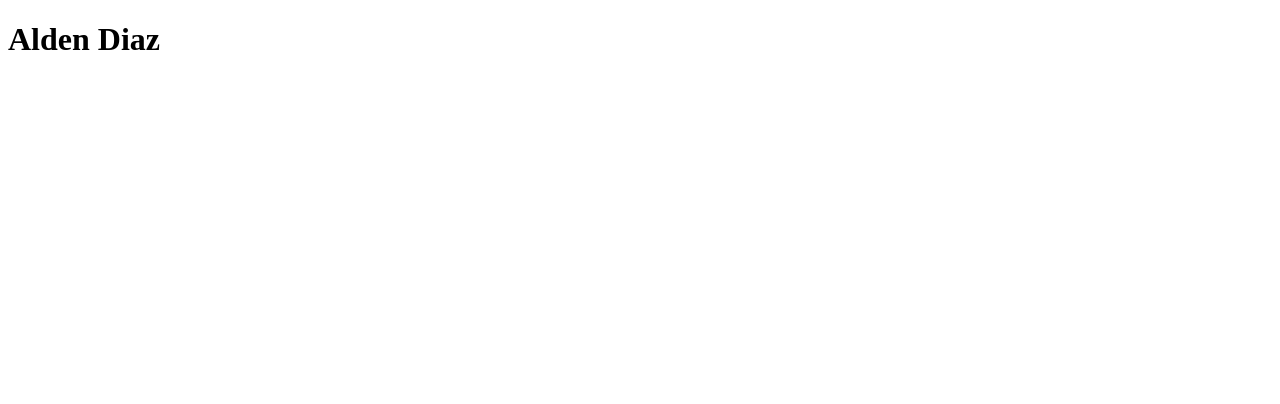
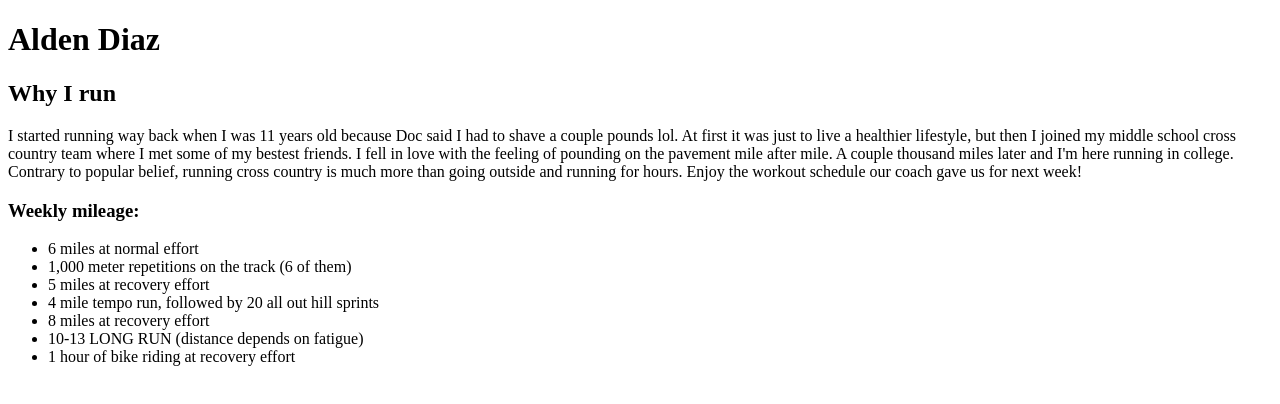
Before and after one commit to asapalden/project-one, a plain HTML site: page running/index.html in a window 1280 px wide. Drawn offline with Linux system fonts and the light colour scheme.

Commit message:
Updated content

```diff
--- a/running/index.html
+++ b/running/index.html
@@ -1,22 +1,36 @@
 <!DOCTYPE html>
 <html lang="en">
-
-
-
-
-
   <head>
     <meta charset="utf-8" />
     <title>Alden Diaz: Running</title>
   </head>
+  <body>
 
+   <header>
+     <h1>Alden Diaz</h1>
+     <h2>Why I run</h2>
+   </header>
 
+   <p>
+     I started running way back when I was 11 years old because Doc said I had
+     to shave a couple pounds lol. At first it was just to live a healthier
+     lifestyle, but then I joined my middle school cross country team where I
+     met some of my bestest friends. I fell in love with the feeling of pounding
+     on the pavement mile after mile. A couple thousand miles later and I'm here
+     running in college. Contrary to popular belief, running cross country is
+     much more than going outside and running for hours. Enjoy the workout
+     schedule our coach gave us for next week!
+   </p>
 
-
-
-
-
-  <body>
-    <h1>Alden Diaz</h1>
+     <h3>Weekly mileage:</h3>
+     <ul class="Mileage">
+       <li class="Monday">6 miles at normal effort</li>
+       <li class="Tuesday">1,000 meter repetitions on the track (6 of them)</li>
+       <li class="Wednesday">5 miles at recovery effort</li>
+       <li class="Thursday">4 mile tempo run, followed by 20 all out hill sprints</li>
+       <li class="Friday">8 miles at recovery effort</li>
+       <li class="Saturday">10-13 LONG RUN (distance depends on fatigue)</li>
+       <li class="Sunday">1 hour of bike riding at recovery effort</li>
+     </ul>
   </body>
 </html>
```
Also changed, not shown: index.html (+25 -0 lines), resume/index.html (+0 -12 lines).
